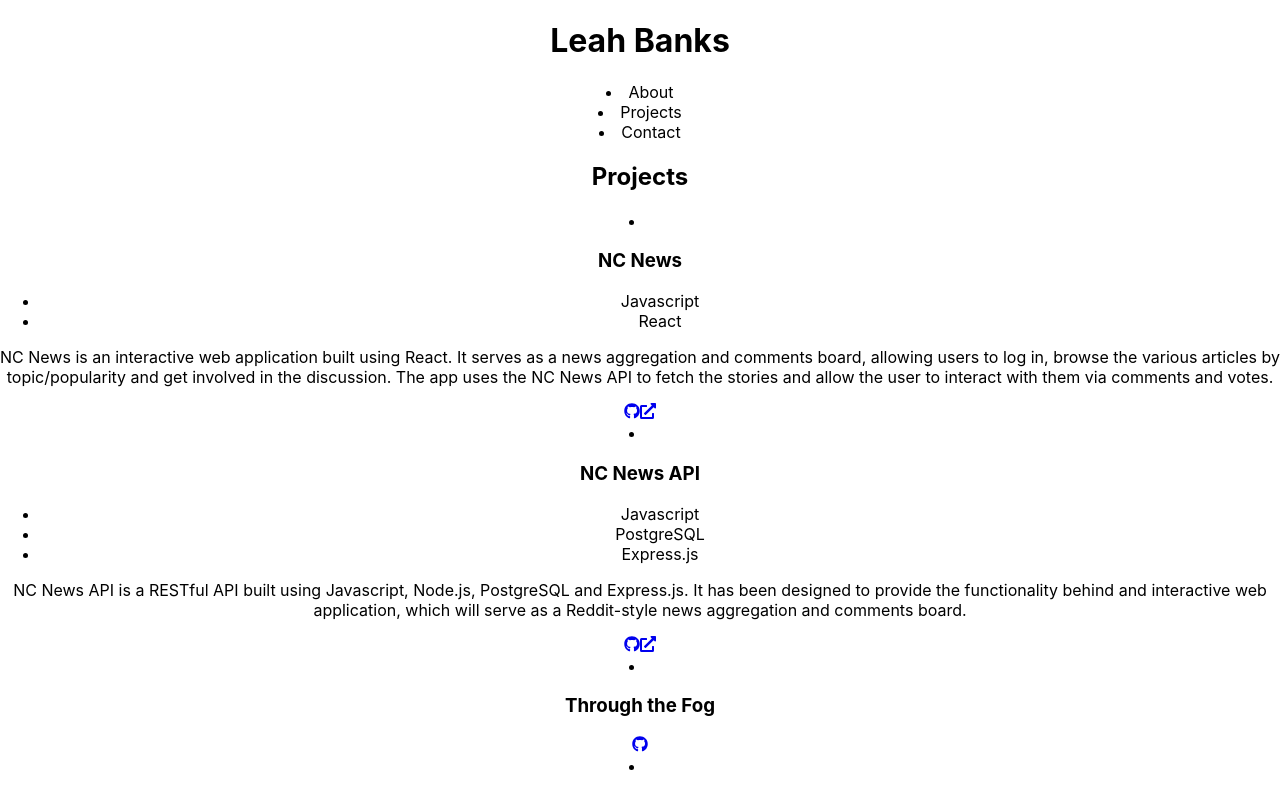
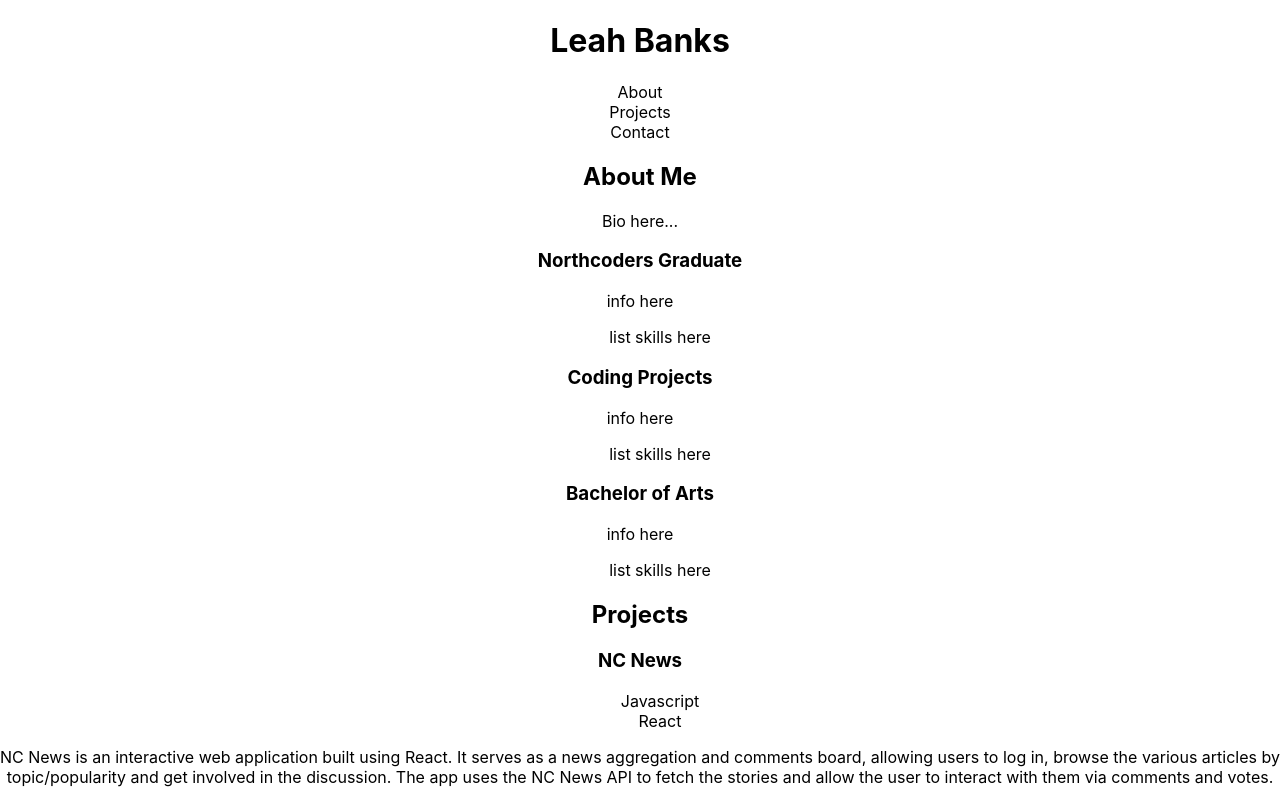
Before and after one commit to leahbanks/portfolio, a React (Create React App) app: page / in a window 1280 px wide. Shown: the top 797 px of the page. Built offline with nearby package versions, Linux system fonts and the light colour scheme.

Commit message:
created about cards

```diff
--- a/src/components/About/About.jsx
+++ b/src/components/About/About.jsx
@@ -1,4 +1,34 @@
-import './About.css'
-export default function About () {
+import "./About.css";
+import AboutCard from "../AboutCard/AboutCard";
 
+const aboutCards = [
+  {
+    heading: "Northcoders Graduate",
+    info: "info here",
+    skills: ["list skills here"],
+  },
+  {
+    heading: "Coding Projects",
+    info: "info here",
+    skills: ["list skills here"],
+  },
+  {
+    heading: "Bachelor of Arts",
+    info: "info here",
+    skills: ["list skills here"],
+  },
+];
+
+export default function About() {
+  return (
+    <section className="about">
+      <h2>About Me</h2>
+    <p>Bio here...</p>
+      <div className="about-container">
+        {aboutCards.map((card) => (
+          <AboutCard key={card.heading} card={card} />
+        ))}
+      </div>
+    </section>
+  );
 }
--- /dev/null
+++ b/src/components/AboutCard/AboutCard.jsx
@@ -0,0 +1,59 @@
+import "./AboutCard.css";
+import { FaUserGraduate, FaLaptopCode } from "react-icons/fa";
+
+export default function AboutCard({ card }) {
+  const { heading, info, skills } = card;
+
+  return (
+    <section>
+      <li className="about-card" style={{ listStyle: "none" }}>
+        <div>
+          <h3>{heading}</h3>
+          <p>{info}</p>
+          <ul className="skills" style={{ listStyle: "none" }}>
+            {skills.map((skill) => (
+              <li key={skill}>{skill}</li>
+            ))}
+          </ul>
+        </div>
+        {/* <div className="project-links">
+      {code && (
+        <a href={code} target="_blank" rel="noreferrer">
+          <FaGithub />
+        </a>
+      )}
+      {website && (
+        <a href={website} target="_blank" rel="noreferrer">
+          <FaExternalLinkAlt />
+        </a>
+      )}
+    </div> */}
+      </li>
+    </section>
+  );
+
+  //   <section id="about-cards">
+  //     <h2>About Me</h2>
+  //     <div className="about-card-container">
+  //       <ul className="about-card">
+  //         <li>
+  //           <p>bio</p>
+  //         </li>
+  //         <li className="about-nc">
+  //           <FaLaptopCode className="code-icon" />
+  //           <h5>Northcoders Graduate</h5>
+  //           <small>480 Contact hours</small>
+  //         </li>
+  //         <li className="about-projects">
+  //           <h5>Projects</h5>
+  //           <small>Solo and group projects completed</small>
+  //         </li>
+  //         <li className="about-grad">
+  //           <FaUserGraduate className="grad-icon" />
+  //           <h5>Bachelor of Arts</h5>
+  //           <small>First Class Honours</small>
+  //         </li>
+  //       </ul>
+  //     </div>
+  //   </section>;
+}
--- a/src/components/Nav/Nav.jsx
+++ b/src/components/Nav/Nav.jsx
@@ -2,7 +2,7 @@ import './Nav.css'
 
 export default function Nav() {
   return (
-    <section className="nav">
+    <section className="nav" style={{ listStyle: "none" }}>
       <li>About</li>
       <li>Projects</li>
       <li>Contact</li>
--- a/src/components/ProjectCard/ProjectCard.jsx
+++ b/src/components/ProjectCard/ProjectCard.jsx
@@ -5,11 +5,11 @@ export default function ProjectCard({ project }) {
   const { title, info, tech, code, website } = project;
   return (
     <section>
-      <li className="project-card">
+      <li className="project-card" style={{ listStyle: "none" }}>
         <div>
           <h3>{title}</h3>
           <header>
-            <ul className="tech">
+            <ul className="tech" style={{ listStyle: "none" }}>
               {tech.map((item) => (
                 <li key={item}>{item}</li>
               ))}
```
Also changed, not shown: src/components/AboutCard/AboutCard.css (added).
